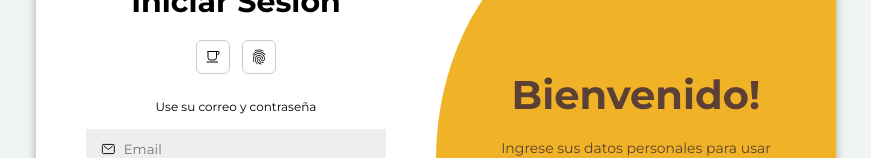
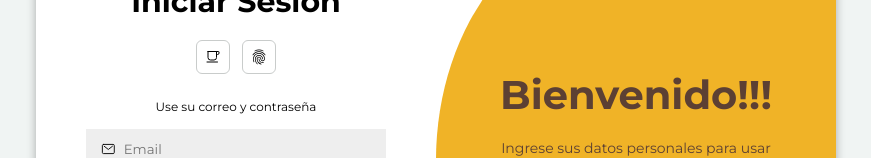
Before and after one commit to Becka252627/Coffees-s_Medy, a website: page Codigo del prototipo/inicio.html in a window 1280 px wide. Shown: the part 240-398 px from the top of the page, without its empty margins (204-1075 px from the left). Drawn offline with nearby package versions, Linux system fonts and the light colour scheme.

Commit message:
Bienvenido actualizado

```diff
--- a/Codigo del prototipo/inicio.html
+++ b/Codigo del prototipo/inicio.html
@@ -83,7 +83,7 @@
 <div class= "container-welcome">
 
 	<div class="welcome-sign-up welcome">
-		<h3>Bienvenido!</h3>
+		<h3>Bienvenido!!!</h3>
 		<p>Ingrese sus datos personales para usar todas las funciones del sitio</p>
 		<button class="button" id="btn-sign-up">Registrarse</button>
 	</div>
```
